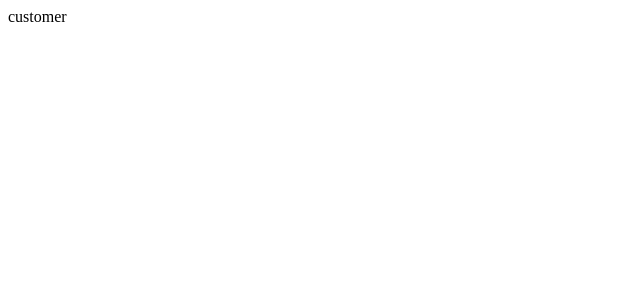
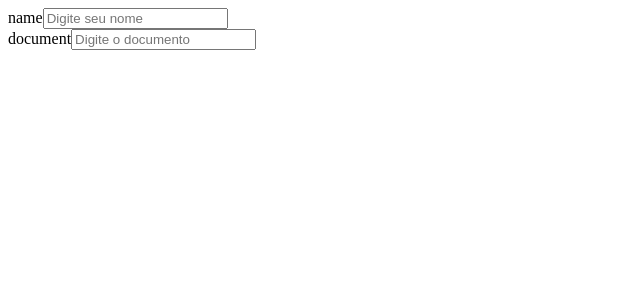
Before and after one commit to sergioruza/deslocamento-veicular, a Next.js app: page /signin-form/customer in a window 1280 px wide. Shown: the top 300 px of the page, without its empty margins (0-640 px from the left). Built offline with nearby package versions, Linux system fonts and the light colour scheme.

Commit message:
feat: add input field of name and document in the form

```diff
--- a/src/pages/signin-form/customer.jsx
+++ /dev/null
@@ -1,7 +0,0 @@
-import React from 'react';
-
-function customer() {
-  return <div>customer</div>;
-}
-
-export default customer;
--- /dev/null
+++ b/src/pages/signin-form/customer.tsx
@@ -0,0 +1,48 @@
+import React, { FormEvent, useState } from 'react';
+
+import Input from '../../components/Input';
+
+interface FormValues {
+  name: string;
+  document: string;
+}
+
+function customer() {
+  const [formValues, setFormValues] = useState<FormValues>({
+    name: '',
+    document: ''
+  });
+
+  const handleInputChange = (name: keyof FormValues, value: string) => {
+    setFormValues((prevState) => ({
+      ...prevState,
+      [name]: value
+    }));
+    console.log(formValues);
+  };
+
+  const handleSubmit = (event: FormEvent) => {
+    event.preventDefault();
+    // Lógica para lidar com o envio do formulário
+  };
+
+  return (
+    <form onSubmit={handleSubmit}>
+      <Input
+        type="text"
+        name="name"
+        placeholder="Digite seu nome"
+        onChange={(value) => handleInputChange('name', value)}
+      />
+
+      <Input
+        type="text"
+        name="document"
+        placeholder="Digite o documento"
+        onChange={(value) => handleInputChange('document', value)}
+      />
+    </form>
+  );
+}
+
+export default customer;
```
